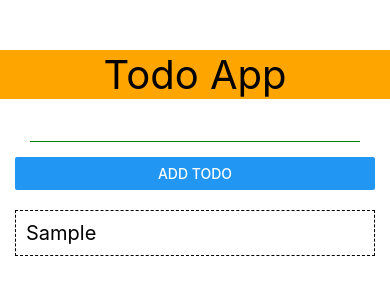
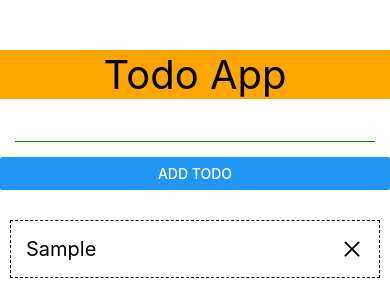
Before and after one commit to ToLinh2004/Learn-React-Native, a React Native app: screen / in a window 390 px wide. Both pictures are taken after typing "Sample" into the empty fields and a click on the button "ADD TODO". Shown: the top 300 px of the page. Built offline with nearby package versions, Linux system fonts and the light colour scheme.

Commit message:
use fonts and layout

```diff
--- a/App.tsx
+++ b/App.tsx
@@ -11,6 +11,7 @@ import {
   TouchableWithoutFeedback,
   View,
 } from "react-native";
+import AntDesign from "@expo/vector-icons/AntDesign";
 
 interface ITodo {
   id: number;
@@ -38,7 +39,7 @@ export default function App() {
       return;
 
     }
-    setListTodo([{ id: randomInterger(2, 200), name: todo },...listTodo]);
+    setListTodo([...listTodo, { id: randomInterger(2, 200), name: todo }]);
     setTodo('')
   };
 const handleDeleteTodo=(id:number)=>{
@@ -50,7 +51,7 @@ const handleDeleteTodo=(id:number)=>{
     <TouchableWithoutFeedback onPress={()=> Keyboard.dismiss()} >
     <View style={styles.container}>
       <Text style={styles.header}>Todo App</Text>
-      <View style={styles.body}>
+      <View style={styles.form}>
         <TextInput
           value={todo}
           style={styles.todoInput}
@@ -58,17 +59,20 @@ const handleDeleteTodo=(id:number)=>{
         />
         <Button title="Add todo" onPress={handleAddTodo} />
       </View>
-      <View style={styles.body}>
+      <View style={styles.todo}>
         <FlatList
         keyExtractor={item => item.id +''}
           data={listTodo}
           renderItem={({ item }) => {
             return (
               <Pressable
-              onPress={()=>handleDeleteTodo(item.id)}
-              style={({pressed})=>({opacity:pressed ? 0.5 : 1})}
+                onPress={() => handleDeleteTodo(item.id)}
+                style={({ pressed }) => ({ opacity: pressed ? 0.5 : 1 })}
               >
-                <Text style={styles.todoItem}>{item.name}</Text>
+                <View style={styles.groupTodo}>
+                  <Text style={styles.todoItem}>{item.name}</Text>
+                  <AntDesign name="close" size={24} color="black" />
+                </View>
               </Pressable>
             );
           }}
@@ -76,6 +80,7 @@ const handleDeleteTodo=(id:number)=>{
       </View>
     </View>
     </ TouchableWithoutFeedback>
+
   );
 }
 
@@ -98,15 +103,24 @@ const styles = StyleSheet.create({
     marginHorizontal: 15,
     margin: 15,
   },
-  body: {
-    paddingHorizontal: 15,
-    marginBottom: 20,
+  form: {
+
+    marginBottom:30
+  },
+  todo: {
+    flex: 1,
   },
   todoItem: {
     fontSize: 20,
+  },
+  groupTodo: {
+    flexDirection: "row",
+    alignItems: "center",
     borderWidth: 1,
     borderStyle: "dashed",
-    marginBottom: 10,
-    padding: 10,
+    justifyContent:'space-between',
+    padding:15,
+    marginBottom:15,
+    marginHorizontal:10
   },
 });
```
Also changed, not shown: components/flex.box.tsx (added, +46 -0 lines).
